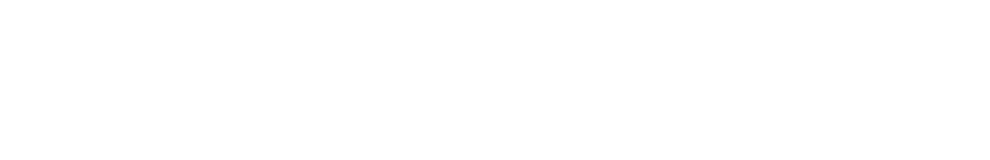
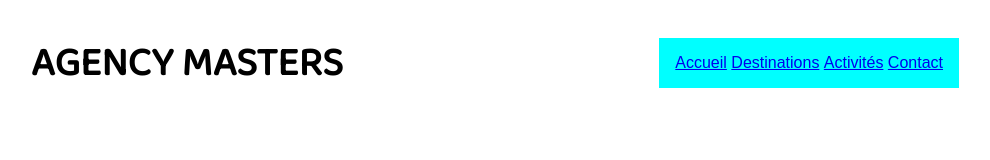
Before and after one commit to AvoDjan/monsitevoyage, a plain HTML site: page index.html in a window 1280 px wide. Shown: the whole page, without its empty margins (171-1161 px from the left). Drawn offline with Linux system fonts and the light colour scheme.

Commit message:
V1 du Header

```diff
--- /dev/null
+++ b/css/styles.css
@@ -0,0 +1,85 @@
+/* GENERAL*/
+*
+{
+    margin: 0;
+    padding: 0;
+    font-family: sans-serif;
+}
+
+.wrapper
+{
+    width: 60rem;
+    margin: 0 auto;
+    padding: 0 10px;
+}
+
+li
+{
+    list-style-type: none;
+}
+
+
+/* Header */
+
+header
+{
+    margin: auto;
+    width: 60rem;
+    height: 6rem;
+}
+
+header h1
+{
+    font-family: 'Baloo 2', sans-serif;
+    margin: 2rem;
+    font-size: 2.5rem;
+    text-transform: uppercase;
+}
+
+header nav
+{
+    float: right;
+    background-color: aqua;
+    padding: 1rem;
+    position: relative;
+    bottom: 5.6rem;
+}
+
+header li
+{
+    display: inline;
+}
+
+
+
+
+
+
+
+
+
+/* Section Accueil */
+
+
+
+
+
+
+
+/* Section Destinations */
+
+
+
+
+
+
+
+/* Section Activités */
+
+
+
+
+
+
+
+/* Section Contact */
--- a/index.html
+++ b/index.html
@@ -2,15 +2,60 @@
 <html lang="fr">
     <head>
         <meta charset="utf-8">
-        <link href="styles.css" rel="stylesheet">
+        <link href="css/styles.css" rel="stylesheet">
+        <link href='https://fonts.googleapis.com/css?family=Baloo 2' rel='stylesheet'>
         <title>Site de Voyage</title>
     </head>
     <body>
         <header>
+            <div class="wrapper">
 
+                <h1>Agency Masters</h1>
+                    <nav>
+                        <ul>
+                            <li>
+                                <a href="#accueil">Accueil</a>
+                            </li>
+
+                            <li>
+                                <a href="#destinations">Destinations</a>
+                            </li>
+
+                            <li>
+                                <a href="#activites">Activités</a>
+                            </li>
+
+                            <li>
+                                <a href="#contact">Contact</a>
+                            </li>
+                        </ul>
+                    </nav>
+            </div>
         </header>
+
+        <section id="accueil">
+            <div class="wrapper">
+            </div>
+        </section>
+
+        <section id="destinations">
+            <div class="wrapper">
+            </div>
+        </section>
+
+        <section id="activites">
+            <div class="wrapper">
+            </div>
+        </section>
+
+        <section id="contact">
+            <div class="wrapper">
+            </div>
+        </section>
+
+
         <footer>
-
         </footer>
     </body>
+
 </html>
```
Also changed, not shown: styles.css (deleted).
